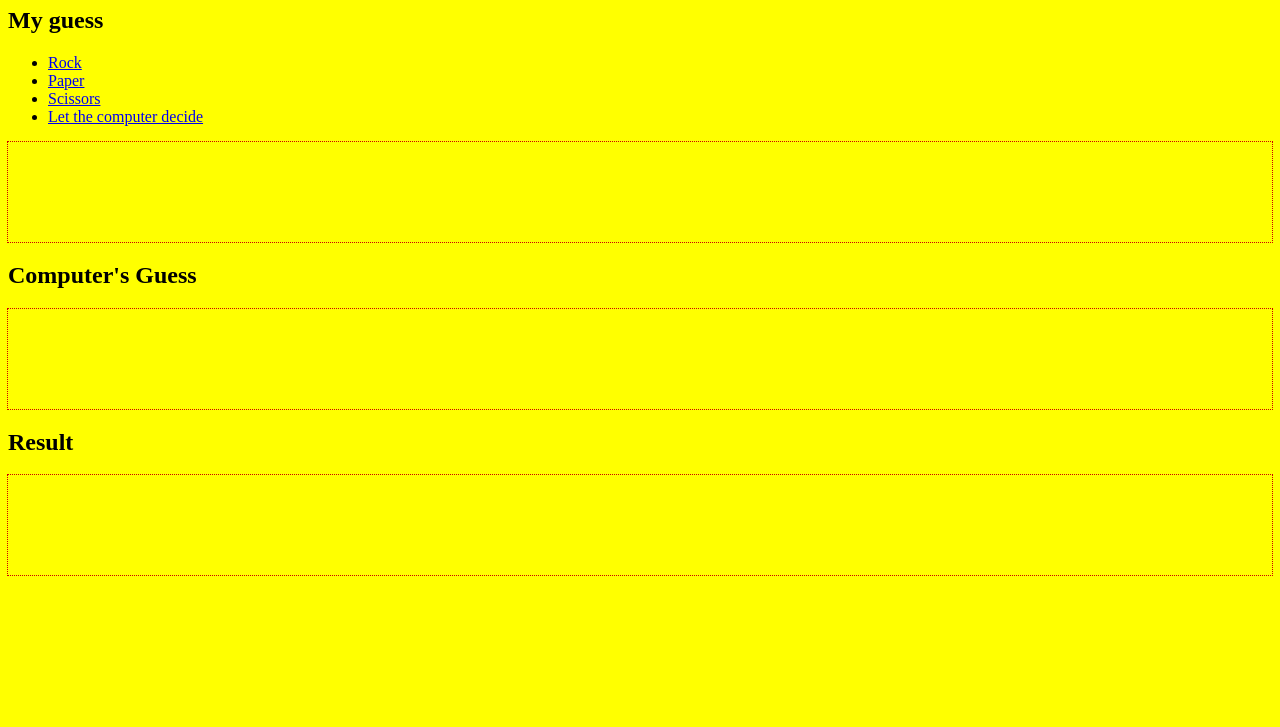
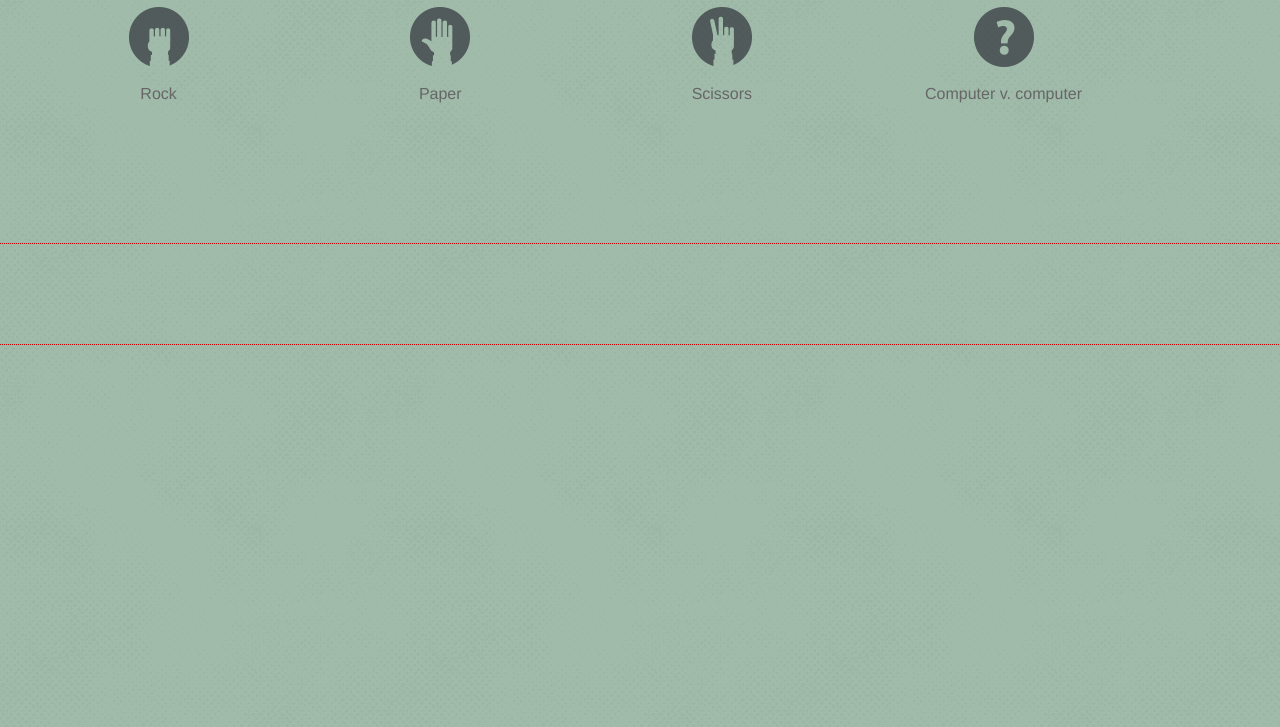
Before and after one commit to richquick/rock-paper-scissors, a website: page index.html in a window 1280 px wide. Shown: the part 73-800 px from the top of the page. Drawn offline with Linux system fonts and the light colour scheme.

Commit message:
Add basic styling and hand animations

```diff
--- a/index.html
+++ b/index.html
@@ -9,12 +9,14 @@
 	<h1>Rock, Paper, Scissors</h1>
 	<section>
 		<h2>My guess</h2>
-		<ul>
-			<li><a href="#" id="rock">Rock</a></li>
-			<li><a href="#" id="paper">Paper</a></li>
-			<li><a href="#" id="scissors">Scissors</a></li>
-			<li><a href="#" id="computer">Let the computer decide</a></li>
-		</ul>
+		<nav>
+			<ul>
+				<li><a href="#" id="rock">Rock</a>Rock</li>
+				<li><a href="#" id="paper">Paper</a>Paper</li>
+				<li><a href="#" id="scissors">Scissors</a>Scissors</li>
+				<li><a href="#" id="computer">Computer</a>Computer <span>v. computer</span></li>
+			</ul>
+		</nav>
 		<div id="myGuess"></div>
 	</section>
 	<section>
--- a/src/Game.js
+++ b/src/Game.js
@@ -28,12 +28,19 @@ Game.prototype.displayChoices = function(player1sGo,player2sGo) {
 	var player1sGoHolder = document.getElementById("myGuess");
 	if (player1sGoHolder != null) {
 		player1sGoHolder.innerHTML = player1sGo;
-		player1sGoHolder.className = player1sGo;
+		player1sGoHolder.className = "";
+		setTimeout(function(){
+			player1sGoHolder.className = player1sGo;
+		},1000);
 	}
 	var player2sGoHolder = document.getElementById("computersGuess");
 	if (player2sGoHolder != null) {
 		player2sGoHolder.innerHTML = player2sGo;
-		player2sGoHolder.className = player2sGo;
+		player2sGoHolder.className = "";
+		setTimeout(function(){
+			player2sGoHolder.className = player2sGo;
+		},1000);
+
 	}
 };
 
--- a/styles/styles.css
+++ b/styles/styles.css
@@ -1,24 +1,125 @@
 body {
-	background: #ff0;
+	font-family: Helvetica, Arial, "Sans-Serif";
+	background: #f2ffae url(../images/background.png);
+	margin: 0;
+}
+
+h1 {
+	text-align: center;
+}
+
+h2 {
+	text-indent: -9000px;
+	overflow: hidden;
+	height: 0;
+	position: absolute;
+}
+
+nav ul {
+	list-style: none;
+	margin: 0 0 0 20px;
+	padding: 0;
+}
+
+nav ul li {
+	display: inline-block;
+	margin: 0;
+	padding: 0 0 20px 0;
+	width: 22%;
+	color: #666;
+	font-style: bold;
+	text-decoration: none;
+	text-align: center;
+}
+
+nav a {
+	display: block;
+	width: 100%;
+	padding: 60px 0 0 0;
+	background-repeat: no-repeat;
+	background-position: center top;
+	text-indent: -9000px;
+	overflow: hidden;
+	opacity: 0.6;
+	-moz-transition: opacity 0.5s ease;
+	-webkit-transition: opacity 0.5s ease;
+	transition: opacity 0.5s ease;
+}
+
+nav a:hover {
+	opacity: 1;
+}
+
+nav a#rock {
+	background-image: url(../images/nav-rock.png);
+}
+
+nav a#paper {
+	background-image: url(../images/nav-paper.png);
+}
+
+nav a#scissors {
+	background-image: url(../images/nav-scissors.png);
+}
+
+nav a#computer {
+	background-image: url(../images/nav-computer.png);
+}
+
+nav li span {
+	display: none;
 }
 
 #myGuess,
-#computersGuess,
+#computersGuess {
+	background-position: -200px bottom;
+	height: 121px;
+	background-repeat: no-repeat;
+	text-indent: -9000px;
+	overflow: hidden;
+	width: 49%;
+	-moz-transition: background-position 1s ease;
+	-webkit-transition: background-position 1s ease;
+	transition: background-position 1s ease;
+}
+
+#myGuess {
+	float: left;
+}
+
+#computersGuess {
+	float: right;
+	-moz-transform: scaleX(-1);
+    -o-transform: scaleX(-1);
+    -webkit-transform: scaleX(-1);
+    transform: scaleX(-1);
+    filter: FlipH;
+    -ms-filter: "FlipH";
+}
+
 #result {
+	float: left;
 	outline: 1px dotted #c00;
 	height: 100px;
+	width: 100%;
+}
+
+#myGuess.rock, #computersGuess.rock,
+#myGuess.paper, #computersGuess.paper,
+#myGuess.scissors, #computersGuess.scissors {
+	background-position: -115px bottom;
 }
 
 .rock {
-	background: #eee;
+	background-image: url(../images/rock.png);
 }
 
 .paper {
-	background: #cff;
+	background-image: url(../images/paper.png);
 }
 
 .scissors {
-	background: #ffc;
+	background-image: url(../images/scissors.png);
 }
 
 .draw {
@@ -32,3 +133,21 @@ body {
 .win2 {
 	border: 1px solid blue;
 }
+
+@media only screen and (min-width:450px){
+
+#myGuess.rock, #computersGuess.rock,
+#myGuess.paper, #computersGuess.paper,
+#myGuess.scissors, #computersGuess.scissors {
+	background-position: -100px bottom;
+}
+
+}
+
+@media only screen and (min-width:740px){
+
+nav li span {
+	display: inline;
+}
+
+}
```
Also changed, not shown: images/background.png (added), images/nav-computer.png (added), images/nav-paper.png (added), images/nav-rock.png (added), images/nav-scissors.png (added), images/paper.png, images/rock.png, images/scissors.png, 1 other file.
